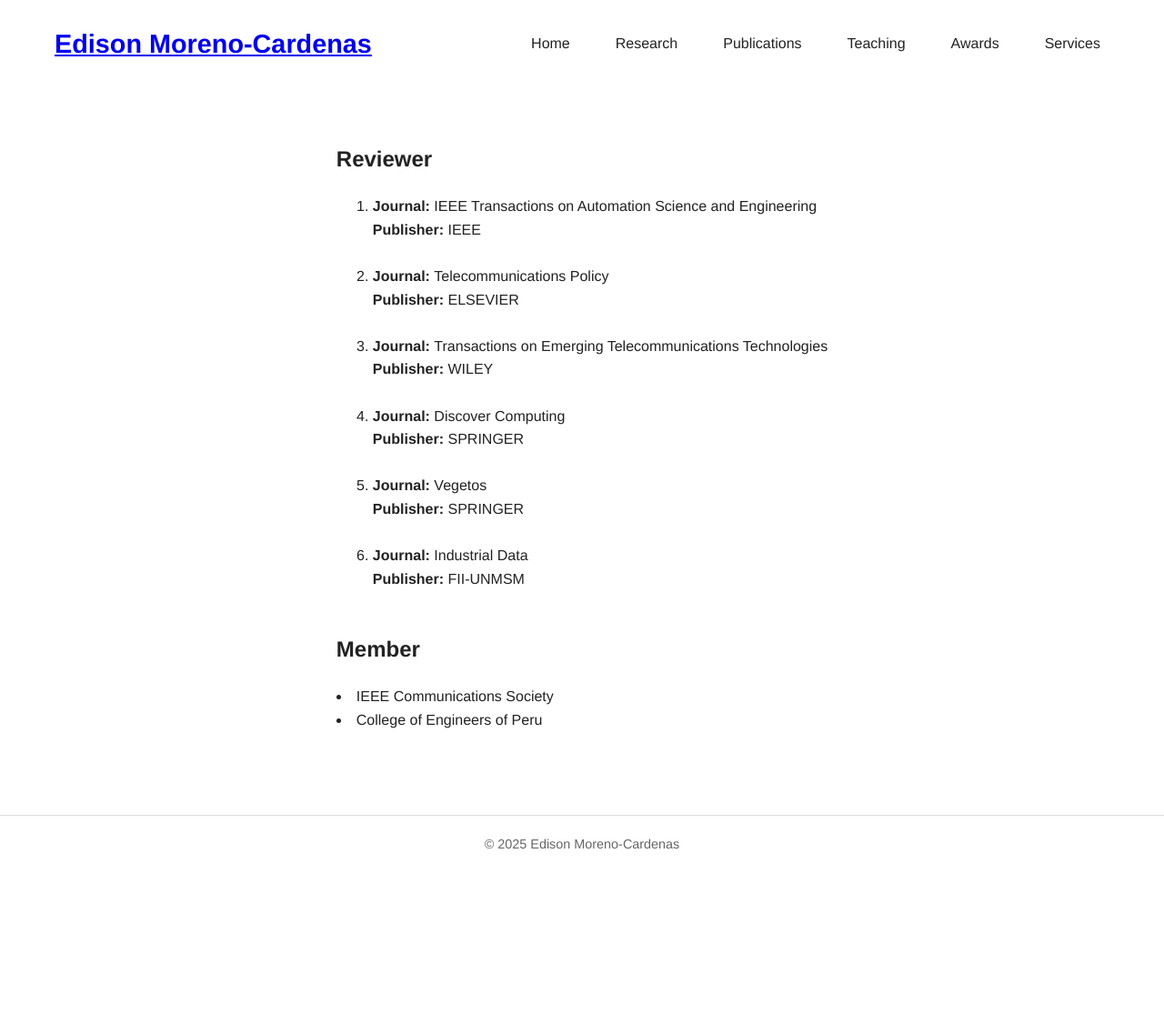
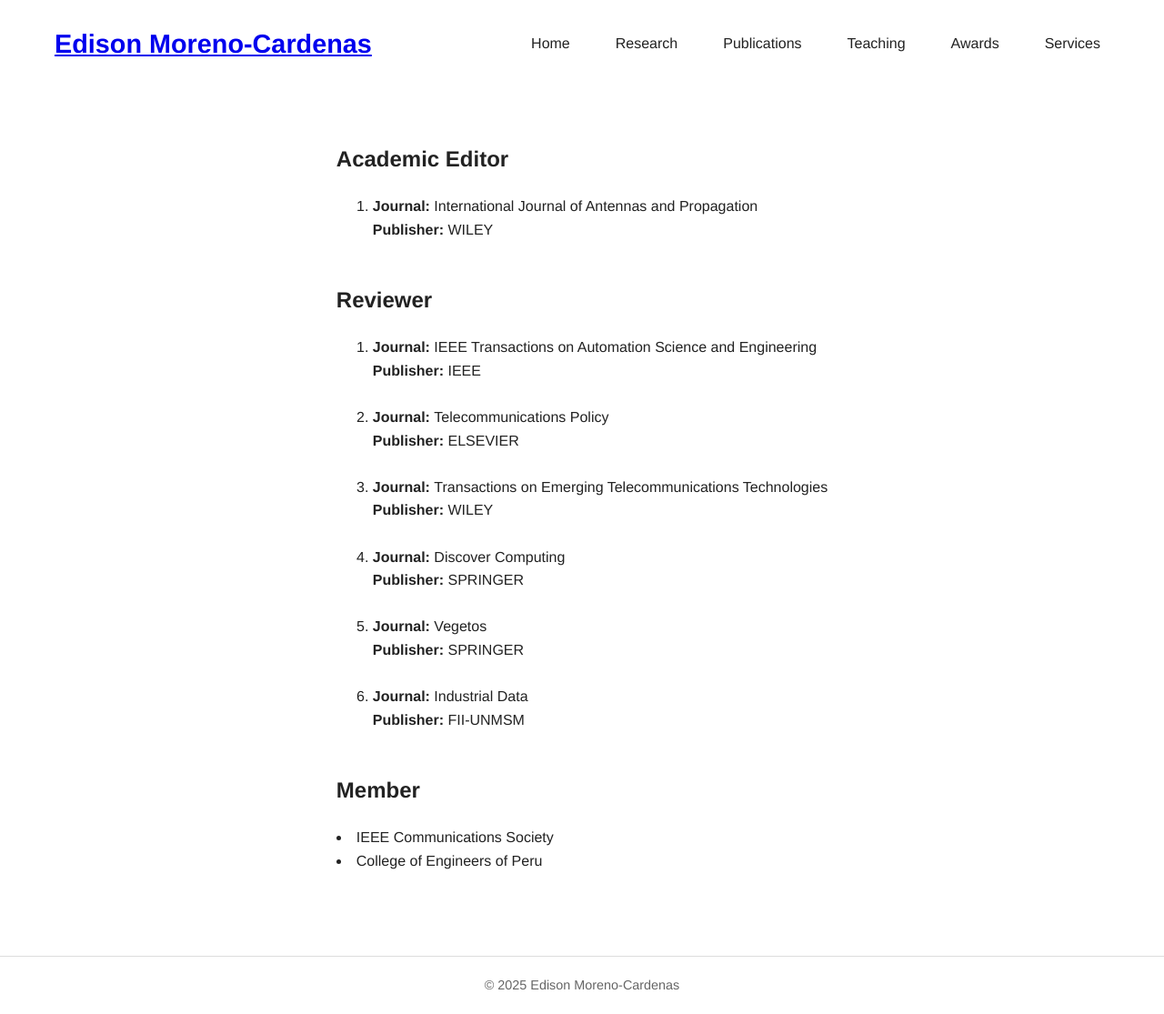
Before and after one commit to edisonmorenocardenas/edisonmorenocardenas.github.io, a Jekyll site: the page built from service.html, in a window 1280 px wide. Shown: the whole page at 91% size. Built offline with Jekyll 4.4.1, drawn with Linux system fonts in a browser that asks for light colours; before the commit the page ends 960 px from its top, so only the background shows below that.

Commit message:
Actualizar conteni

```diff
--- a/service.html
+++ b/service.html
@@ -5,7 +5,17 @@
 
 <section id="Services">
 
-<h1>Reviewer</h1>
+<h1>Academic Editor</h1>
+  <ol>
+    <li>
+      <strong>Journal: </strong><a href="https://onlinelibrary.wiley.com/page/journal/8039/homepage/editorial-board" target="_blank" style="text-decoration: none; color: inherit;">International Journal of Antennas and Propagation</a>
+      <br>
+      <strong>Publisher: </strong>WILEY<br>
+    </li>
+    <br>
+  </ol>
+
+  <h1>Reviewer</h1>
   <ol>
     <li>
       <strong>Journal: </strong><a href="https://ieeexplore.ieee.org/xpl/RecentIssue.jsp?punumber=8856" target="_blank" style="text-decoration: none; color: inherit;">IEEE Transactions on Automation Science and Engineering</a>
```
